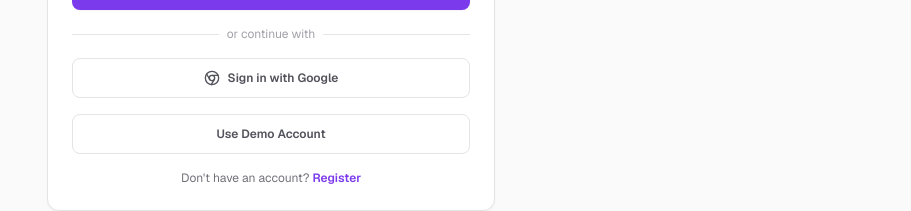
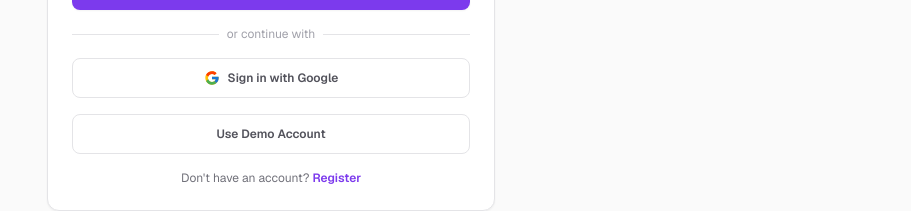
Before and after one commit to AkshatSinghNayal/ragFastAPI, a React (Vite) app in the folder frontend/: page /login in a window 1280 px wide. Shown: the part 472-683 px from the top of the page, without its empty margins (369-1280 px from the left). Built offline with nearby package versions, Linux system fonts and the light colour scheme; no server answers.

Commit message:
Replace Chrome icon with inline Google SVG logo

```diff
--- a/frontend/src/pages/Login.jsx
+++ b/frontend/src/pages/Login.jsx
@@ -1,6 +1,6 @@
 import { useState, useEffect } from 'react'
 import { Link, useLocation, useNavigate } from 'react-router-dom'
-import { Sun, Moon, Sparkles, Mail, Lock, Loader2, Chrome } from 'lucide-react'
+import { Sun, Moon, Sparkles, Mail, Lock, Loader2 } from 'lucide-react'
 import { useAuth } from '../context/AuthContext.jsx'
 
 export default function Login() {
@@ -129,7 +129,12 @@ export default function Login() {
             href={`${import.meta.env.VITE_API_URL || 'http://localhost:8000'}/auth/google/login`}
             className="flex w-full items-center justify-center gap-2 h-10 rounded-lg border border-zinc-200 dark:border-zinc-800 bg-white dark:bg-zinc-900 text-xs font-semibold text-zinc-600 dark:text-zinc-400 hover:bg-zinc-50 dark:hover:bg-zinc-800/60 transition-colors"
           >
-            <Chrome className="h-4 w-4" />
+            <svg className="h-4 w-4" viewBox="0 0 48 48" fill="none">
+              <path d="M43.611 20.083H42V20H24v8h11.303c-1.649 4.657-6.08 8-11.303 8-6.627 0-12-5.373-12-12s5.373-12 12-12c3.059 0 5.842 1.154 7.961 3.039l5.657-5.657C34.046 6.053 29.268 4 24 4 12.955 4 4 12.955 4 24s8.955 20 20 20 20-8.955 20-20c0-1.341-.138-2.65-.389-3.917z" fill="#FFC107"/>
+              <path d="M6.306 14.691l6.571 4.819C14.655 15.108 18.961 12 24 12c3.059 0 5.842 1.154 7.961 3.039l5.657-5.657C34.046 6.053 29.268 4 24 4 16.318 4 9.656 8.337 6.306 14.691z" fill="#FF3D00"/>
+              <path d="M24 44c5.166 0 9.86-1.977 13.409-5.192l-6.19-5.238A11.91 11.91 0 0 1 24 36c-5.202 0-9.619-3.317-11.283-7.946l-6.522 5.025C9.505 39.556 16.227 44 24 44z" fill="#4CAF50"/>
+              <path d="M43.611 20.083H42V20H24v8h11.303a12.04 12.04 0 0 1-4.087 5.571l.003-.002 6.19 5.238C36.971 39.205 44 34 44 24c0-1.341-.138-2.65-.389-3.917z" fill="#1976D2"/>
+            </svg>
             Sign in with Google
           </a>
 
```
